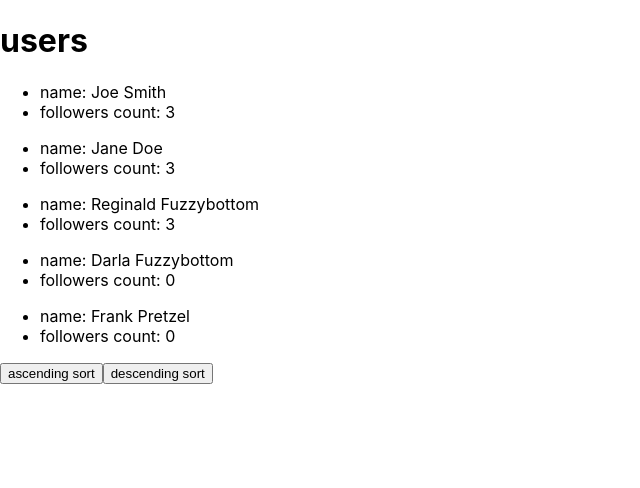
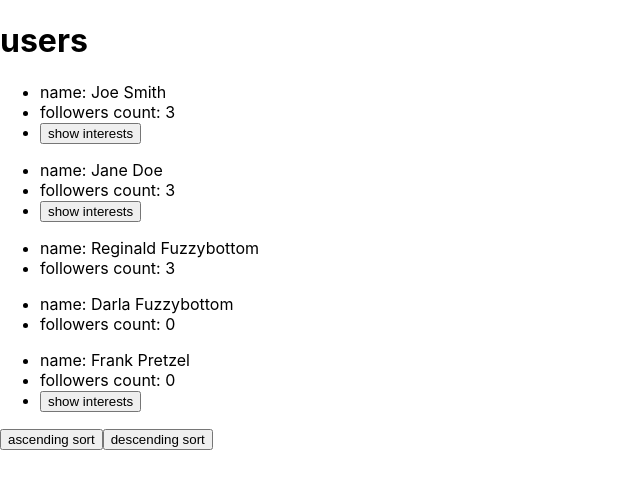
Before and after one commit to georgefikri/Trufla-React-Task, a React (Create React App) app: page / in a window 1280 px wide. Shown: the top 488 px of the page, without its empty margins (0-640 px from the left). Built offline with nearby package versions, Linux system fonts and the light colour scheme.

Commit message:
NEW: add a button to show interests on click

```diff
--- a/src/components/usersList.js
+++ b/src/components/usersList.js
@@ -6,6 +6,7 @@ function Users() {
     const [users,setUsers] = useState([])
     const [interests,setInterests] = useState([])
     const [sortBoolean, setSortBoolean] = useState(false)
+    const [showInterests, setShowInterests] = useState([])
 
     let one = "users.json"
     let two = "interests.json"
@@ -104,6 +105,7 @@ console.log('interests',
 interests
 )
 
+console.log('showInterests', showInterests)
 
 const sort  = (sort) => {
     setSortBoolean(sort)
@@ -118,6 +120,32 @@ const sort  = (sort) => {
                         <ul>
                             <li>name: {user?.name}</li>
                             <li>followers count: {user?.count}</li>
+                            {
+                                user?.interests?.length ?
+                                <li>
+                                    <button
+                                        onClick ={()=>
+                                            setShowInterests([...showInterests,
+                                            {name: user?.name}])}>
+                                        show interests
+                                    </button>
+
+                                    {showInterests !== []
+                                        &&showInterests.some(singleInterest => singleInterest.name === user?.name) &&
+                                        <ul>
+                                            {
+                                                user?.interests?.map(interest => {
+                                                    return <li key={interest}>
+                                                        {interest}
+                                                    </li>
+                                                })
+                                            }
+                                        </ul>
+                                    }
+                                </li>
+
+                                : undefined
+                            }
                         </ul>
                     </div>
                 ))}
```
